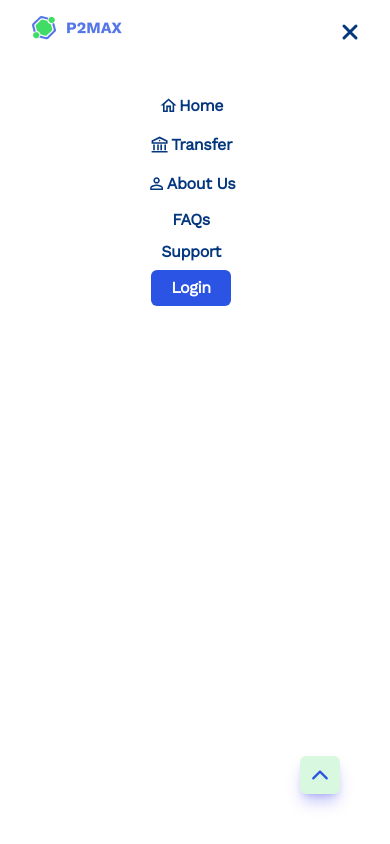
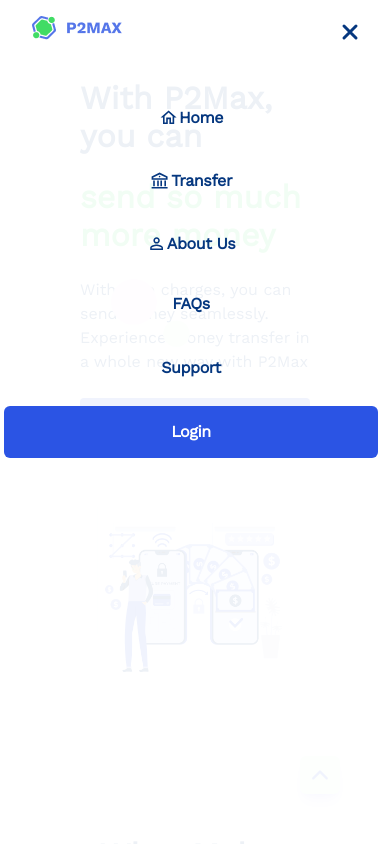
Before and after one commit to Team-Zoldyck/P2MAX, a React (Create React App) app in the folder frontend/: page / in a window 390 px wide. Both pictures are taken after a click on the button "Open main menu". Shown: the top 844 px of the page. Built offline with nearby package versions, Linux system fonts and the light colour scheme.

Commit message:
Fix: fixed the issues with the navbar on mobile

```diff
--- a/frontend/src/components/Navbar.jsx
+++ b/frontend/src/components/Navbar.jsx
@@ -21,31 +21,33 @@ const Navbar = ({ user }) => {
       (isOpen) && setIsOpen(false);
     }
 
+    let linkStyle = `hover:text-[#41DC65] text-[#05377F] px-3  ${(isOpen) ? 'py-5 mt-[0px]' : 'py-2'} rounded-md text-xs tracking-tight leading-3 font-bold flex justify-center items-center`
+
     return(
       <>
-        <Link onClick={closeNavbar} to="/" className="hover:text-[#41DC65] text-[#05377F] px-3 py-2 rounded-md text-xs tracking-tight leading-3 font-bold flex justify-center items-center"><MdOutlineHome className='mr-[1px]' size='1.2em'/> Home</Link>
-        <Link onClick={closeNavbar} to="/transfer" className="hover:text-[#41DC65] text-[#05377F] px-3 py-2 rounded-md text-xs tracking-tight leading-3 font-bold flex justify-center items-center"><RiBankLine className='mr-[2px]' size='1.2em'/> Transfer</Link>
+        <Link onClick={closeNavbar} to="/" className={linkStyle}><MdOutlineHome className='mr-[1px]' size='1.2em'/> Home</Link>
+        <Link onClick={closeNavbar} to="/transfer" className={linkStyle}><RiBankLine className='mr-[2px]' size='1.2em'/> Transfer</Link>
         {
           (user)
           ?
           (
-            <Link onClick={closeNavbar} to="/wallet" className="hover:text-[#41DC65] text-[#05377F] px-3 py-2 rounded-md text-xs tracking-tight leading-3 font-bold flex justify-center items-center"><BiWalletAlt className='mr-[1px]' size='1.2em'/> Wallet</Link>
+            <Link onClick={closeNavbar} to="/wallet" className={linkStyle}><BiWalletAlt className='mr-[1px]' size='1.2em'/> Wallet</Link>
           )
           :
           (
             ''
           )
         }
-        <Link onClick={closeNavbar} to="/about" className="hover:text-[#41DC65] text-[#05377F] px-3 py-2 rounded-md text-xs tracking-tight leading-3 font-bold flex justify-center items-center"><MdOutlinePersonOutline className='mr-[1px]' size='1.2em'/> About Us</Link>
-        <Link onClick={closeNavbar} to="/faqs" className="hover:text-[#41DC65] text-[#05377F] px-3 py-2 rounded-md text-xs tracking-tight leading-3 font-bold">FAQs</Link>
-        <Link onClick={closeNavbar} to="/support" className="hover:text-[#41DC65] text-[#05377F] px-3 py-2 rounded-md text-xs tracking-tight leading-3 font-bold">Support</Link>
+        <Link onClick={closeNavbar} to="/about" className={linkStyle}><MdOutlinePersonOutline className='mr-[1px]' size='1.2em'/> About Us</Link>
+        <Link onClick={closeNavbar} to="/faqs" className={`hover:text-[#41DC65] text-[#05377F] px-3 ${(isOpen) ? 'py-5 mt-[0px]' : 'py-2'} rounded-md text-xs tracking-tight leading-3 font-bold`}>FAQs</Link>
+        <Link onClick={closeNavbar} to="/support" className={`hover:text-[#41DC65] text-[#05377F] px-3 ${(isOpen) ? 'py-7 mt-[0px]' : 'py-2'} rounded-md text-xs tracking-tight leading-3 font-bold`}>Support</Link>
         {
           (user)
           ?
           (
             <>
-              <Link to="/" className="px-3 py-2 rounded-md text-sm font-medium"><FaRegBell size='1.2em' /></Link>
-              <Link to="/profile" className="px-3 py-2 rounded-md font-bold flex justify-center items-center">
+              <Link to="/" className={`px-3 ${(isOpen) ? 'py-5 mt-[0px]' : 'py-2'} rounded-md text-sm font-medium`}><FaRegBell size='1.2em' /></Link>
+              <Link to="/profile" className={`px-3 ${(isOpen) ? 'py-5 mt-[0px]' : 'py-2'} rounded-md font-bold flex justify-center items-center`}>
                 <div className='mr-1'>
                     <img src={profile_image} alt='Profile_Picture'/>
                 </div>
@@ -55,7 +57,7 @@ const Navbar = ({ user }) => {
           )
           :
           (
-            <Link onClick={closeNavbar} to="/login" className="hover:bg-[#41DC65] bg-[#2B54E4] text-[#fff] px-5 py-3 rounded-md text-xs tracking-tight leading-3 font-bold">Login</Link>
+            <Link onClick={closeNavbar} to="/login" className={`hover:bg-[#41DC65] bg-[#2B54E4] text-[#fff] px-5  ${(isOpen) ? 'py-5 my-[10px] w-full flex justify-center items-center' : 'py-3'} rounded-md text-xs tracking-tight leading-3 font-bold`}>Login</Link>
           )
         }
       </>
@@ -67,7 +69,7 @@ const Navbar = ({ user }) => {
   return (
     <>
       <div>
-        <nav className={`relative bg-white w-full ${(isOpen) ? 'h-screen py-20 justify-center items-start' : 'px-8 py-4 justify-between items-center'} flex  px-8 shadow-nav text-matic`}>
+        <nav className={`w-full ${(isOpen) ? 'bg-[#ffffffed] absolute top-[0] bottom-[0] left-[0] right-[0] z-[5] py-20 justify-center items-start' : 'bg-white relative px-8 py-4 justify-between items-center'} flex  px-8 shadow-nav text-matic`}>
           <Link to="/">
             <div className={`flex-shrink-0 ${(isOpen) ? 'absolute top-4 left-8' : ''}`}>
               <img src={logo} alt="Logo" />
@@ -134,7 +136,7 @@ const Navbar = ({ user }) => {
             leaveFrom="opacity-100 scale-100"
             leaveTo="opacity-0 scale-95"
           >
-            <div className={`lg:hidden w-screen h-1/2 ${(isOpen) ? 'flex justify-items-start items-center' : ''} `} id="mobile-menu">
+            <div className={`lg:hidden w-screen h-fit ${(isOpen) ? 'flex justify-items-start items-center' : ''} `} id="mobile-menu">
               <div className="h-full w-full flex flex-col items-center justify-between px-2 pt-2 pb-3 space-y-1 sm:px-3 text-matic mobile">
                 <NavLinks />
               </div>
```
